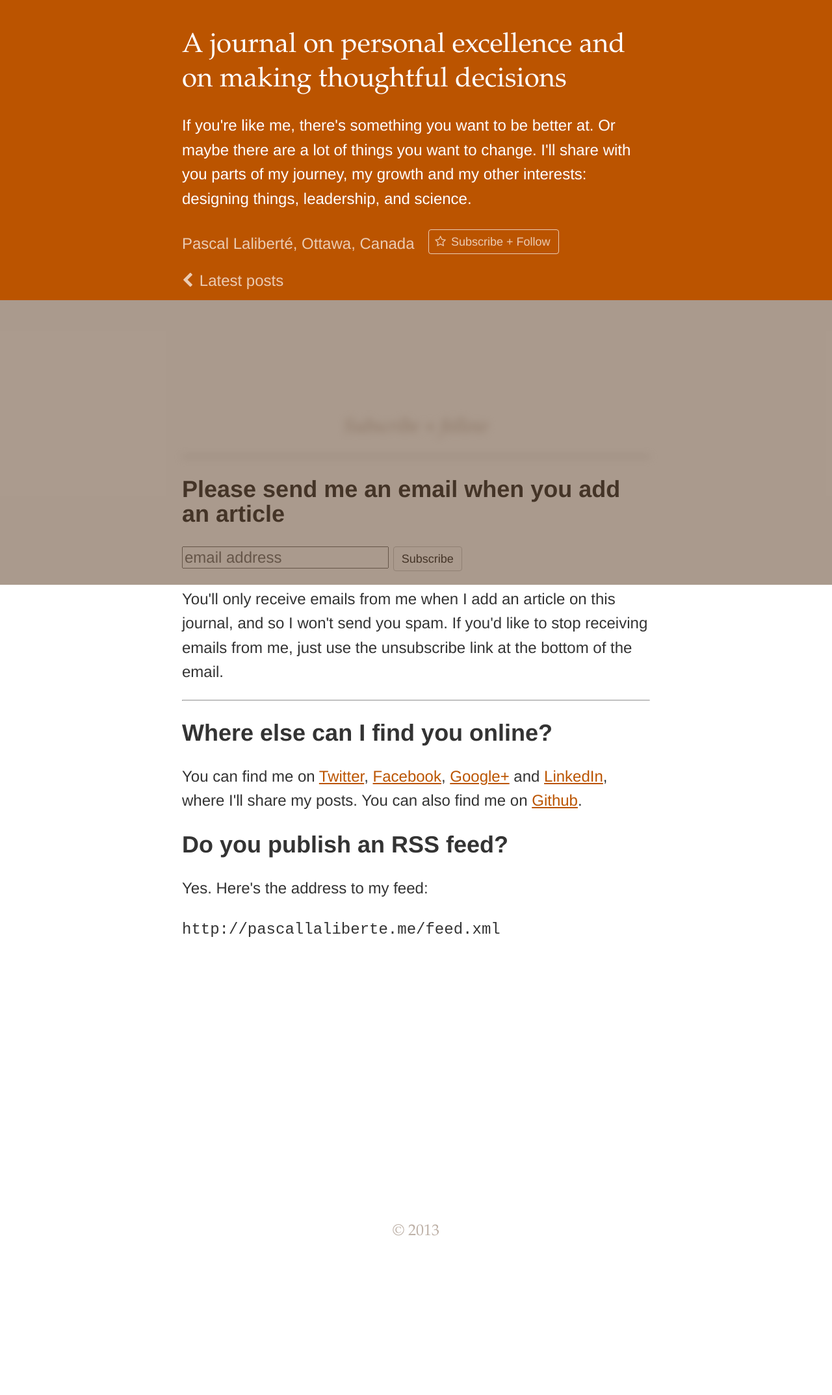
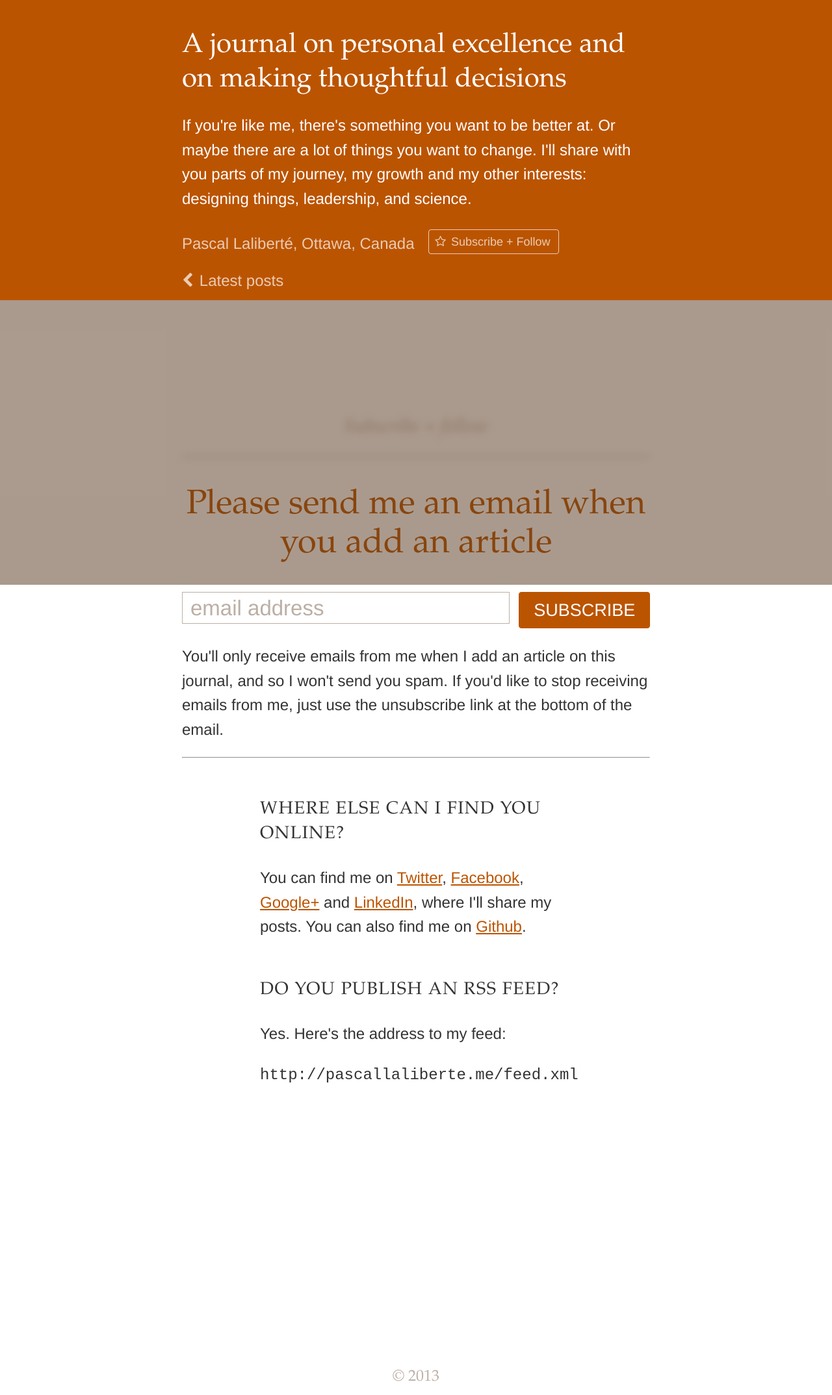
Before and after one commit to pascallaliberte/by.pascallaliberte.me, a Jekyll site: the page built from subscribe-follow/index.html, in a window 1280 px wide. Shown: the whole page at 65% size. Built offline with Jekyll 4.4.1, drawn with Linux system fonts in a browser that asks for light colours; nearby versions of some CDN libraries; before the commit the page ends 1923 px from its top, so only the background shows below that.

Commit message:
Fixed the reference to the subscribe-follow style sheet

```diff
--- a/_layouts/default.html
+++ b/_layouts/default.html
@@ -18,7 +18,7 @@
           <link href="{{ site.baseurl}}/a/css/ie.css" media="screen, projection" rel="stylesheet" type="text/css" />
         <![endif]-->
         {% if page.custom_css %}
-        <link href="{{ site.baseurl}}/a/css/{{ page.custom_css }}.css" media="print" rel="stylesheet" type="text/css" />
+        <link href="{{ site.baseurl}}/a/css/{{ page.custom_css }}.css" media="screen, projection" rel="stylesheet" type="text/css" />
         {% endif %}
 
         <link rel="alternate" type="application/atom+xml" href="{{ site.baseurl}}/feed.xml" title="Atom feed">
```
